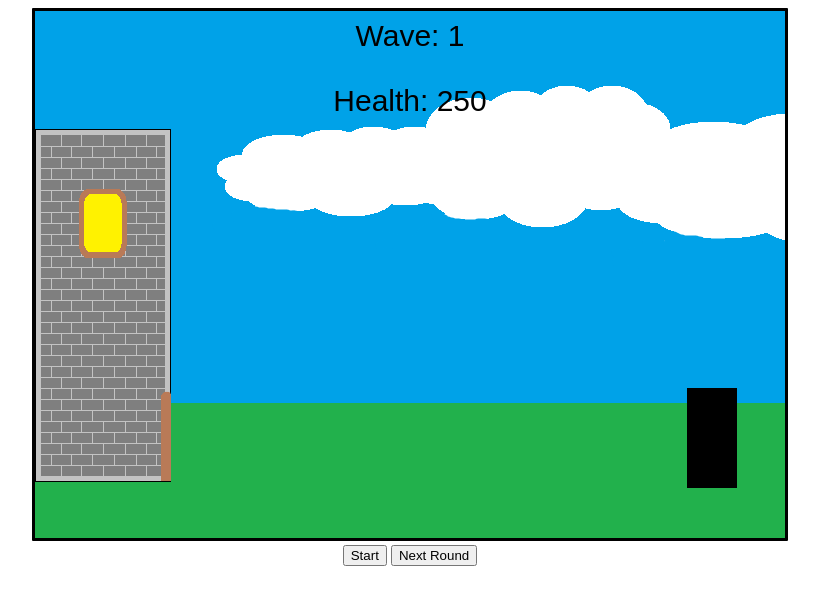
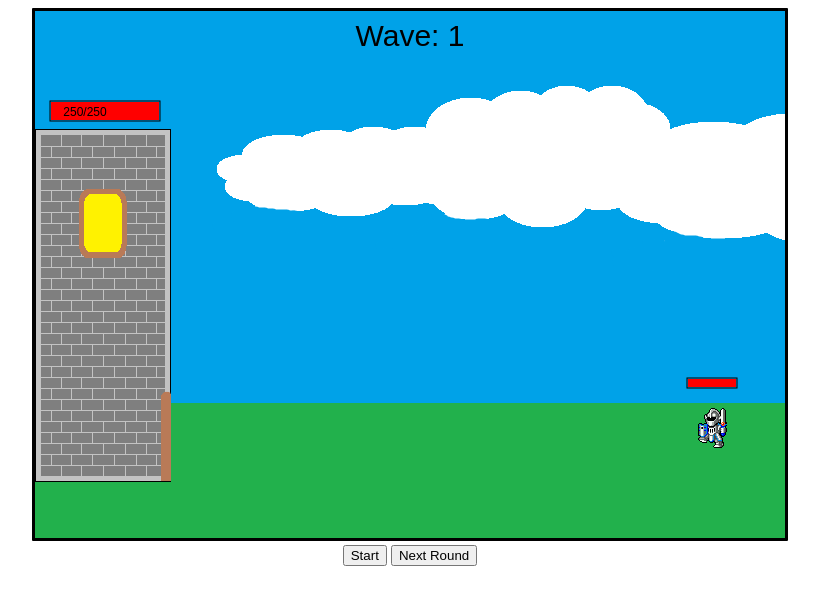
Before and after one commit to berryfd1995/JSPractice, a plain HTML site: page DefenseGame/index.html in a window 1280 px wide. Both pictures are taken after a click on the button "Start". Shown: the whole page, without its empty margins (230-1049 px from the left). Drawn offline with Linux system fonts and the light colour scheme.

Commit message:
Finished basics

```diff
--- a/DefenseGame/JS/Arrow.js
+++ b/DefenseGame/JS/Arrow.js
@@ -49,12 +49,12 @@ class Arrow{
     checkBounds(){
       if(this.p2.x > this.canvas.width && this.p1.x > this.canvas.width){
         this.outOfBounds = true;
-        this.removeArrow();
+        this.removeArrow(5000);
       }else if(this.p2.y> this.canvas.height-50 ){
         this.outOfBounds = true;
-        this.removeArrow();
+        this.removeArrow(5000);
       }else if(this.p2.x < 0){
-        this.removeArrow();
+        this.removeArrow(5000);
         this.outOfBounds = true;
       }
     }
@@ -63,8 +63,8 @@ class Arrow{
       return new Promise(resolve => setTimeout(resolve, ms));
     }
 
-    async  removeArrow() {
-      await this.sleep(5000);
+    async  removeArrow(ms) {
+      await this.sleep(ms);
       this.remove(this);
     }
 }
--- a/DefenseGame/JS/Game.js
+++ b/DefenseGame/JS/Game.js
@@ -40,6 +40,9 @@ class Game{
     this.health = 250;
     this.arrowList = [];
     this.monsterList =[];
+    var d = new Date();
+    var n = d.getTime();
+    this.nextSpawnTime = n;
   }
 
   loadSprites(){
@@ -69,7 +72,12 @@ class Game{
         this.intermission = false;
     }else if(this.inProgress && !this.intermission){
       if(this.currentMonsters < this.maxAlive && this.totalSpawned < this.maxMonsters){
-        this.spawnMonster();
+        var d = new Date();
+        var n = d.getTime();
+        if(n > this.nextSpawnTime){
+          this.nextSpawnTime = n + 4000;
+          this.spawnMonster();
+        }
       }else if(this.totalSpawned == this.maxMonsters && this.currentMonsters == 0){
         this.inProgress = false;
         this.intermission = true;
@@ -78,21 +86,30 @@ class Game{
         let m = this.monsterList[i];
         m.tick();
       }
+      this.checkForHits();
     }
   }
   nextRound(){
     if(!this.inProgress && !this.pause){
       this.inProgress = false;
       this.intermission = false;
-      //Calculate next round stats
+      this.maxMonsters *=2;
+      this.totalSpawned = 0;
+      this.maxAlive++;
     }
   }
   spawnMonster(){
     this.currentMonsters++;
     this.totalSpawned++;
     let monster = new Monster(this.canvas, this.ctx);
+    monster.remove = this.removeMonster.bind(this);
     monster.damage = this.attackTower.bind(this);
     this.monsterList.push(monster);
+  }
+  getRandomInt(min, max) {
+    min = Math.ceil(min);
+    max = Math.floor(max);
+    return Math.floor(Math.random() * (max - min + 1)) + min;
   }
 
   attackTower(amt){
@@ -106,6 +123,32 @@ class Game{
       this.currentMonsters = 0
     }
   }
+  checkForHits(){
+    for(let i =0; i < this.arrowList.length; i++){
+      let arrow = this.arrowList[i];
+      if(!arrow.outOfBounds){
+        for(let j = 0; j < this.monsterList.length; j++){
+            let m = this.monsterList[j];
+            if(arrow.p2.x > m.x && arrow.p2.x < m.x + 40){
+              if(arrow.p2.y > m.y && arrow.p2.y < m.y + 70){
+                arrow.outOfBounds = true;
+                arrow.removeArrow(100);
+                m.hurt(25);
+              }
+            }
+        }
+      }
+    }
+  }
+  removeMonster(m){
+    var index = this.monsterList.indexOf(m);
+    if (index > -1) {
+      this.monsterList.splice(index, 1);
+      this.currentMonsters--;
+
+    }
+  }
+
   /*===========================Animations==============================*/
 
 
@@ -114,6 +157,7 @@ class Game{
     this.drawAim();
     this.drawArrows();
     this.drawMonseters();
+    this.drawHealth();
   }
 
   drawArrows(){
@@ -127,6 +171,16 @@ class Game{
       let m = this.monsterList[i];
       m.draw();
     }
+  }
+  drawHealth(){
+    this.ctx.strokeRect(15,90,110,20);
+    let amt = this.health/250;
+    amt *= 110;
+    this.ctx.fillStyle = "red";
+    this.ctx.fillRect(16,91,amt-2,18);
+    this.ctx.fillStyle = "black";
+    this.ctx.font = "12px Arial";
+    this.ctx.fillText(this.health + "/250",50, 105);
   }
   drawAim(){
     if(this.attached){
@@ -152,7 +206,6 @@ class Game{
     this.ctx.font = "30px Arial";
     this.ctx.textAlign ="center";
     this.ctx.fillText("Wave: " + this.wave, Math.floor(this.canvas.width/2), 35);
-    this.ctx.fillText("Health: " + this.health, Math.floor(this.canvas.width/2), 100);
   }
 
 
--- a/DefenseGame/JS/Monster.js
+++ b/DefenseGame/JS/Monster.js
@@ -6,6 +6,12 @@ class Monster{
     this.x = this.canvas.width -50;
     this.y = this.canvas.height -50 - 100;
     this.counter = 0;
+    this.animationStep =0;
+    this.spacer = 5;
+    this.animationCounter = 0;
+    this.isDead = false;
+    this.img = document.getElementById('knight');
+    this.cutSprite();
   }
 
   tick(){
@@ -19,17 +25,73 @@ class Monster{
       this.attack();
     }
   }
-
+  hurt(amt){
+    this.health -= amt;
+    if(this.health < 0){
+      this.remove(this);
+    }
+  }
   attack(){
+    console.log()
     if(++this.counter  % 40 == 0){
       this.counter = 0;
       this.damage(5);
       //attack animation
     }
   }
+  cutSprite(){
+    this.spriteList = [];
+    let sx = this.img.width-50;
+    let sy = 0;
+    let sw = 30;
+    let sh = 75;
+    let cords = {sx: sx, sy: sy, sw: sw, sh: sh};
+    this.spriteList.push(cords);
+    sx = this.img.width-85;
+    cords = {sx: sx, sy: sy, sw: sw, sh: sh};
+    this.spriteList.push(cords);
+    sx = this.img.width-120;
+    cords = {sx: sx, sy: sy, sw: sw, sh: sh};
+    this.spriteList.push(cords);
+    sx = this.img.width-155;
+    cords = {sx: sx, sy: sy, sw: sw, sh: sh};
+    this.spriteList.push(cords);
+    //attacking
+    sx = this.img.width-205;
+    sw = 40;
+    cords = {sx: sx, sy: sy, sw: sw, sh: sh};
+    this.spriteList.push(cords);
+    sx = this.img.width-245;
+    sw = 40;
+    cords = {sx: sx, sy: sy, sw: sw, sh: sh};
+    this.spriteList.push(cords);
+    sx = this.img.width-50;
+    sw = 30;
+    cords = {sx: sx, sy: sy, sw: sw, sh: sh};
+    this.spriteList.push(cords);
 
+  }
   draw(){
-    this.ctx.fillStyle ="black";
-    this.ctx.fillRect(this.x,this.y, 50, 100);
+    if(this.animationCounter++ %this.spacer == 0){
+      if(++this.animationStep == 4){
+        if(this.x > 135){
+          this.animationStep = 0;
+        }else{
+          this.spacer = 20;
+        }
+      }else if(this.animationStep == 7){
+        this.animationStep = 4;
+      }else if(this.x <= 135 && this.animationStep < 4){
+        this.animationStep =3;
+      }
+    }
+    this.cords = this.spriteList[this.animationStep];
+    this.ctx.drawImage(this.img,this.cords.sx,this.cords.sy,this.cords.sw,this.cords.sh,this.x+10,this.y,this.cords.sw,75);
+    //health bar
+    this.ctx.strokeRect(this.x,this.y-10,50,10);
+    let amt = this.health/100;
+    amt *= 50;
+    this.ctx.fillStyle = "red";
+    this.ctx.fillRect(this.x+1,this.y-9,amt-2,8);
   }
 }
--- a/DefenseGame/index.html
+++ b/DefenseGame/index.html
@@ -14,5 +14,6 @@
       <button type="button" onclick="nextRound()">Next Round</button>
     </div>
     <img id="background" src="./Sprites/background.png" style="display:none"/>
+    <img id="knight" src="./Sprites/knight2.gif" style="display:none"/>
   </body>
 </html>
```
Also changed, not shown: DefenseGame/Sprites/knight.gif (added), DefenseGame/Sprites/knight2.gif (added).
